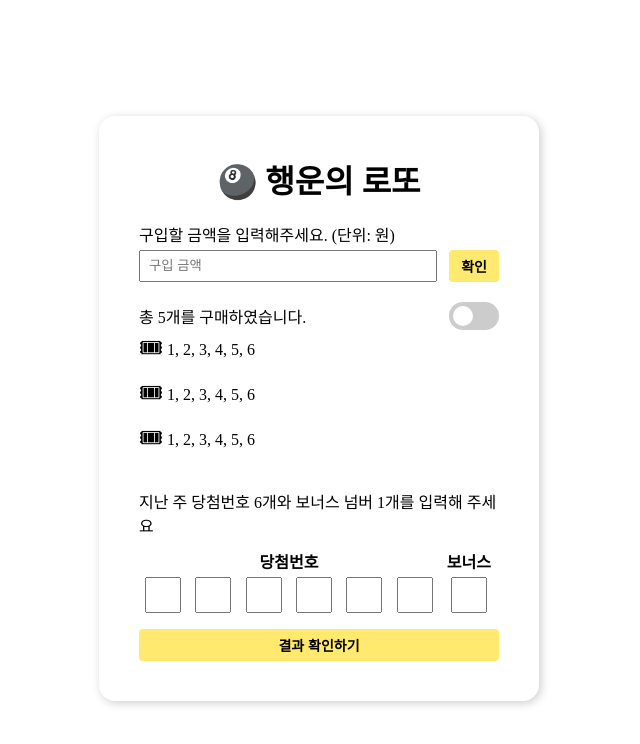
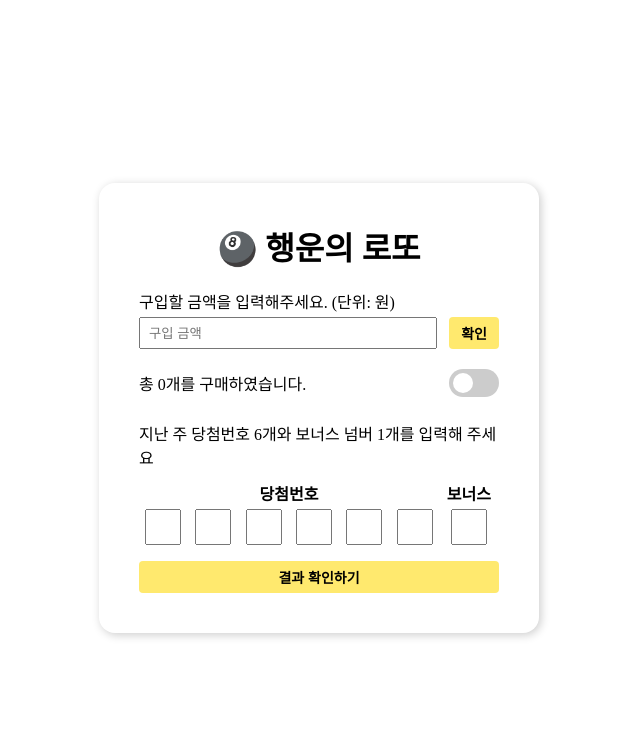
Before and after one commit to woowacourse/react-lotto, a React (Create React App) app: page / in a window 1280 px wide. Shown: the top 744 px of the page, without its empty margins (329-969 px from the left). Built offline with nearby package versions, Linux system fonts and the light colour scheme.

Commit message:
feat: 구입한 개수 만큼 로또를 화면에 표시하는 기능 추가

```diff
--- a/src/components/Main/LottoListSection.js
+++ b/src/components/Main/LottoListSection.js
@@ -2,16 +2,18 @@ import { Component } from 'react';
 import LottoItem from './LottoItem';
 
 export default class LottoListSection extends Component {
-  constructor() {
-    super();
+  constructor(props) {
+    super(props);
   }
 
   render() {
+    const lottoCount = this.props.lottoCount;
+
     return (
       <section className="mt-5">
         <div className="d-flex justify-space-between items-center">
           <div>
-            총 <span>5</span>개를 구매하였습니다.
+            총 <span>{lottoCount}</span>개를 구매하였습니다.
           </div>
           <label className="toggle-button">
             <input type="checkbox" />
@@ -19,9 +21,9 @@ export default class LottoListSection extends Component {
           </label>
         </div>
         <ul className="lotto-list">
-          <LottoItem />
-          <LottoItem />
-          <LottoItem />
+          {Array.from({ length: lottoCount }).map((_, index) => (
+            <LottoItem key={index} />
+          ))}
         </ul>
       </section>
     );
--- a/src/components/Main/index.js
+++ b/src/components/Main/index.js
@@ -25,7 +25,7 @@ export default class Main extends Component {
       <main className="main-container d-flex flex-col">
         <h1 className="text-center m-0">🎱 행운의 로또</h1>
         <PurchaseForm handleLottoCountChange={this.handleLottoCountChange} />
-        <LottoListSection />
+        <LottoListSection lottoCount={this.state.lottoCount} />
         <WinningNumberForm />
       </main>
     );
```
